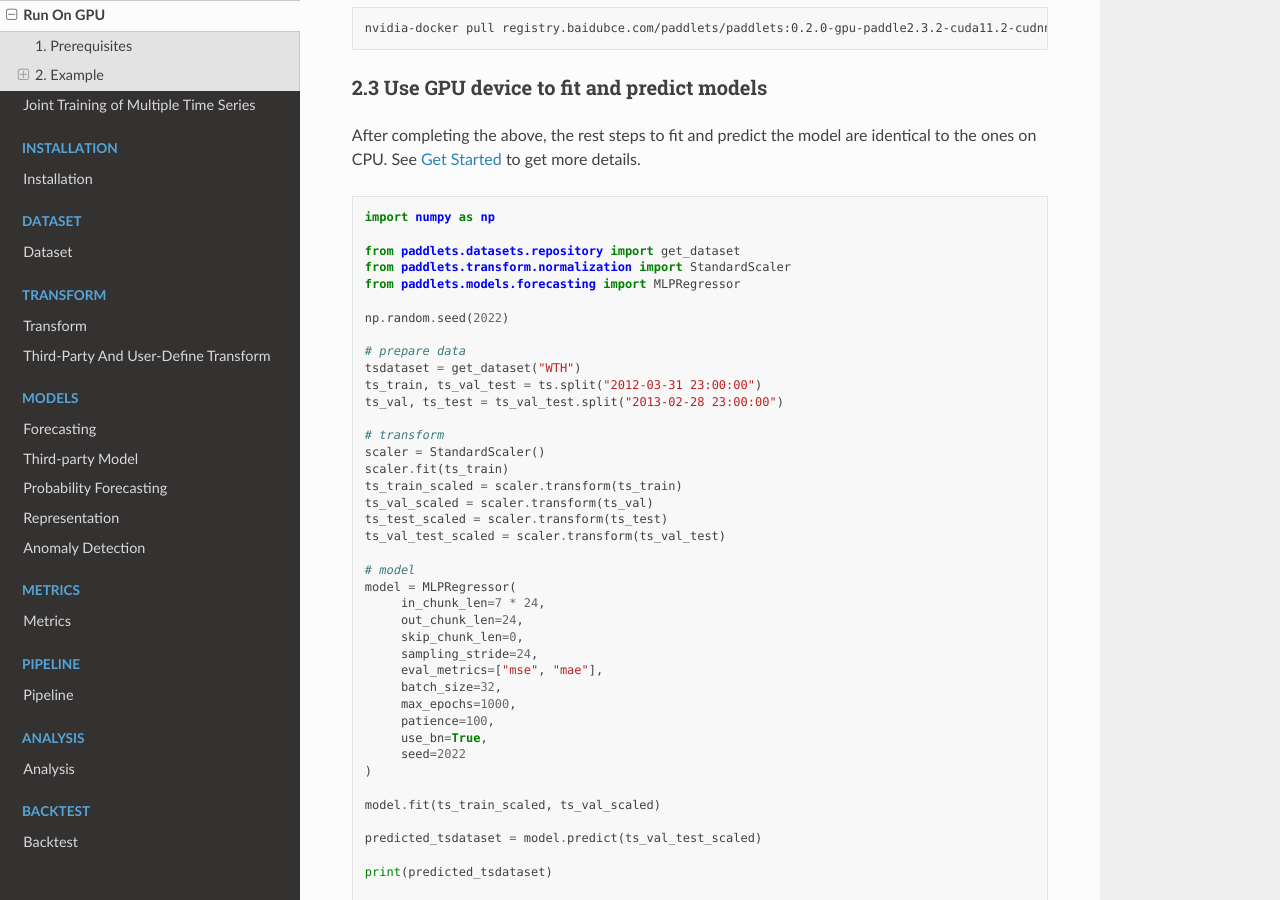
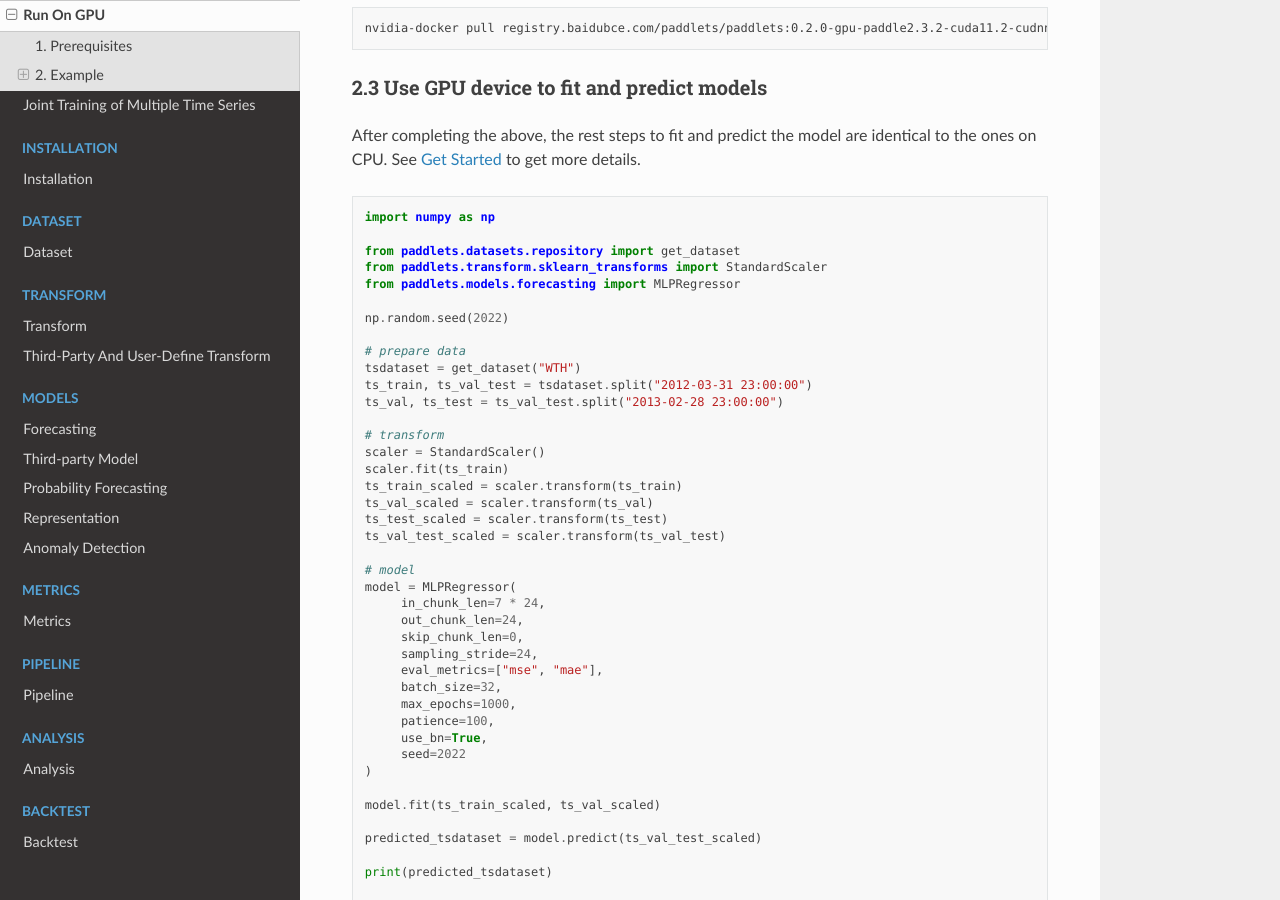
Before and after one commit to PaddlePaddle/PaddleTS, a Sphinx documentation site: the page built from docs/source/get_started/run_on_gpu.rst, in a window 1280 px wide and 900 px high, scrolled down 2535 px. Built offline with Sphinx 7.4.7 and the Read the Docs theme 2.0.0, drawn with Linux system fonts in a browser that asks for light colours.

Commit message:
修正了运行代码的报错问题

```diff
--- a/docs/source/get_started/run_on_gpu.rst
+++ b/docs/source/get_started/run_on_gpu.rst
@@ -142,14 +142,14 @@ See `Get Started <../get_started/get_started.html>`_ to get more details.
     import numpy as np
 
     from paddlets.datasets.repository import get_dataset
-    from paddlets.transform.normalization import StandardScaler
+    from paddlets.transform.sklearn_transforms import StandardScaler
     from paddlets.models.forecasting import MLPRegressor
 
     np.random.seed(2022)
 
     # prepare data
     tsdataset = get_dataset("WTH")
-    ts_train, ts_val_test = ts.split("2012-03-31 23:00:00")
+    ts_train, ts_val_test = tsdataset.split("2012-03-31 23:00:00")
     ts_val, ts_test = ts_val_test.split("2013-02-28 23:00:00")
 
     # transform
```
